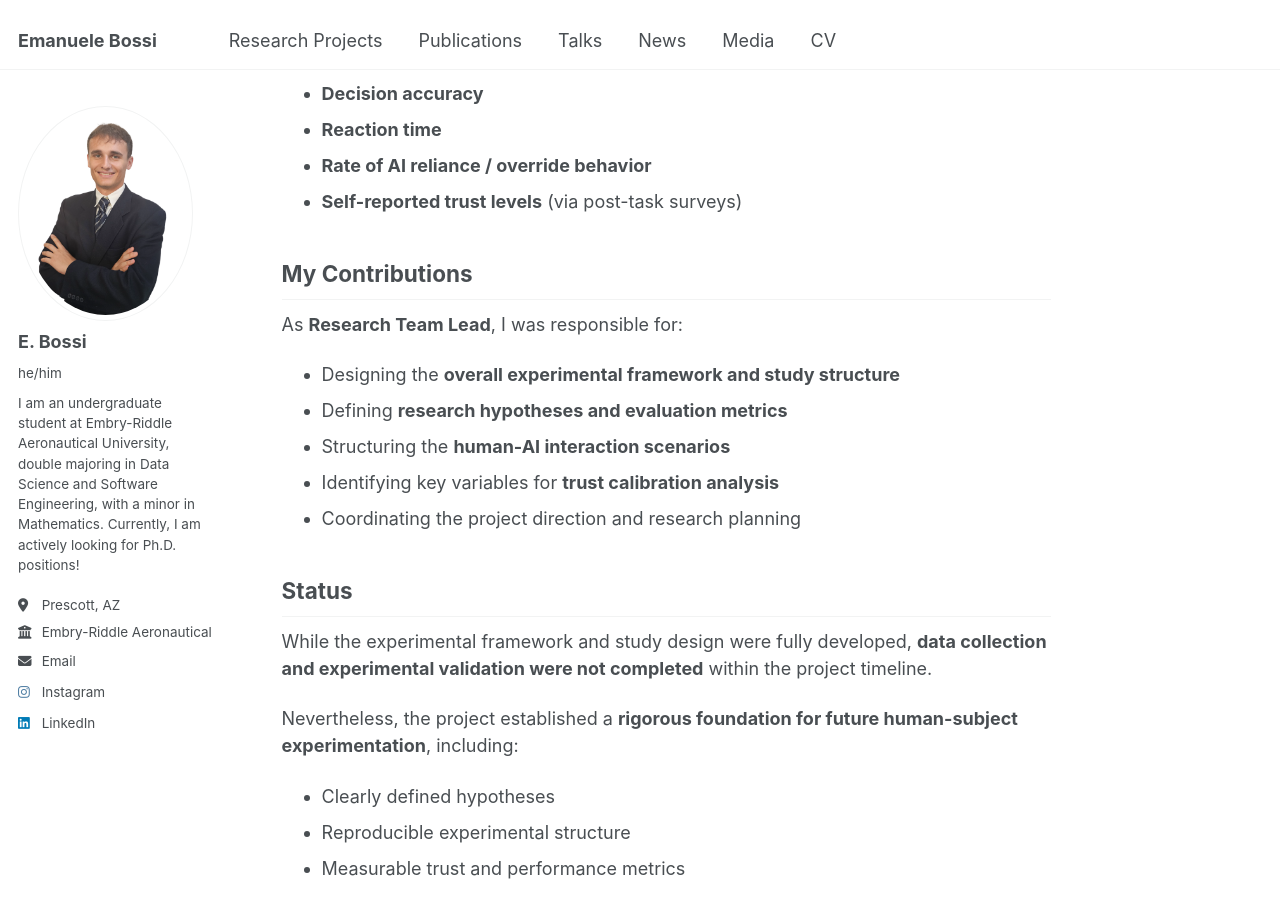
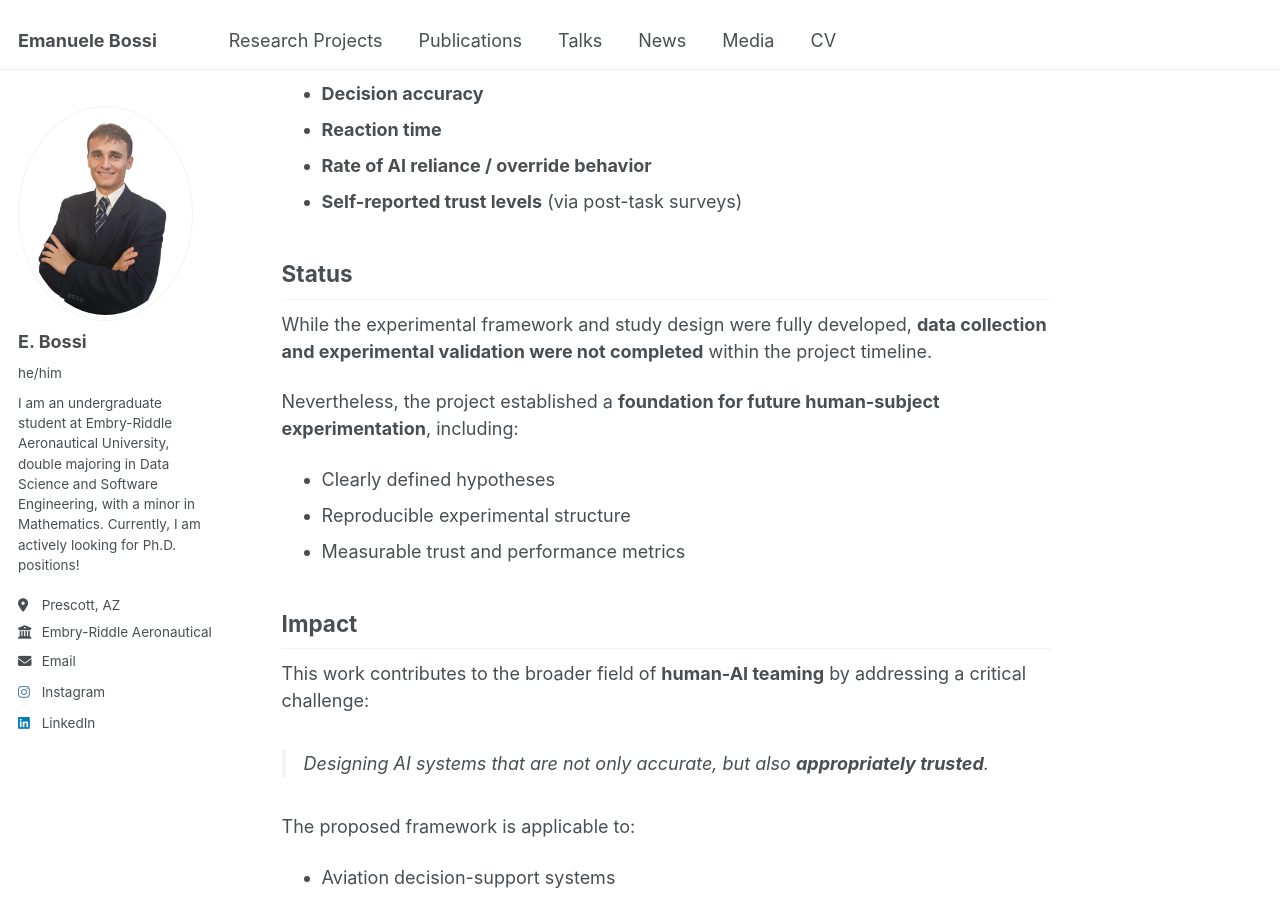
Before and after one commit to bossiemanuele/bossiemanuele.github.io, a Jekyll site: the page built from _portfolio/08_AITrust.md, in a window 1280 px wide and 900 px high, scrolled down 2150 px. Built offline with Jekyll 4.4.1, drawn with Linux system fonts in a browser that asks for light colours.

Commit message:
Update 08_AITrust.md

```diff
--- a/_portfolio/08_AITrust.md
+++ b/_portfolio/08_AITrust.md
@@ -89,21 +89,11 @@ The framework was designed to measure both **behavioral** and **subjective** asp
 - **Rate of AI reliance / override behavior**
 - **Self-reported trust levels** (via post-task surveys)
 
-## My Contributions
-
-As **Research Team Lead**, I was responsible for:
-
-- Designing the **overall experimental framework and study structure**
-- Defining **research hypotheses and evaluation metrics**
-- Structuring the **human-AI interaction scenarios**
-- Identifying key variables for **trust calibration analysis**
-- Coordinating the project direction and research planning
-
 ## Status
 
 While the experimental framework and study design were fully developed, **data collection and experimental validation were not completed** within the project timeline.
 
-Nevertheless, the project established a **rigorous foundation for future human-subject experimentation**, including:
+Nevertheless, the project established a **foundation for future human-subject experimentation**, including:
 - Clearly defined hypotheses
 - Reproducible experimental structure
 - Measurable trust and performance metrics
```
